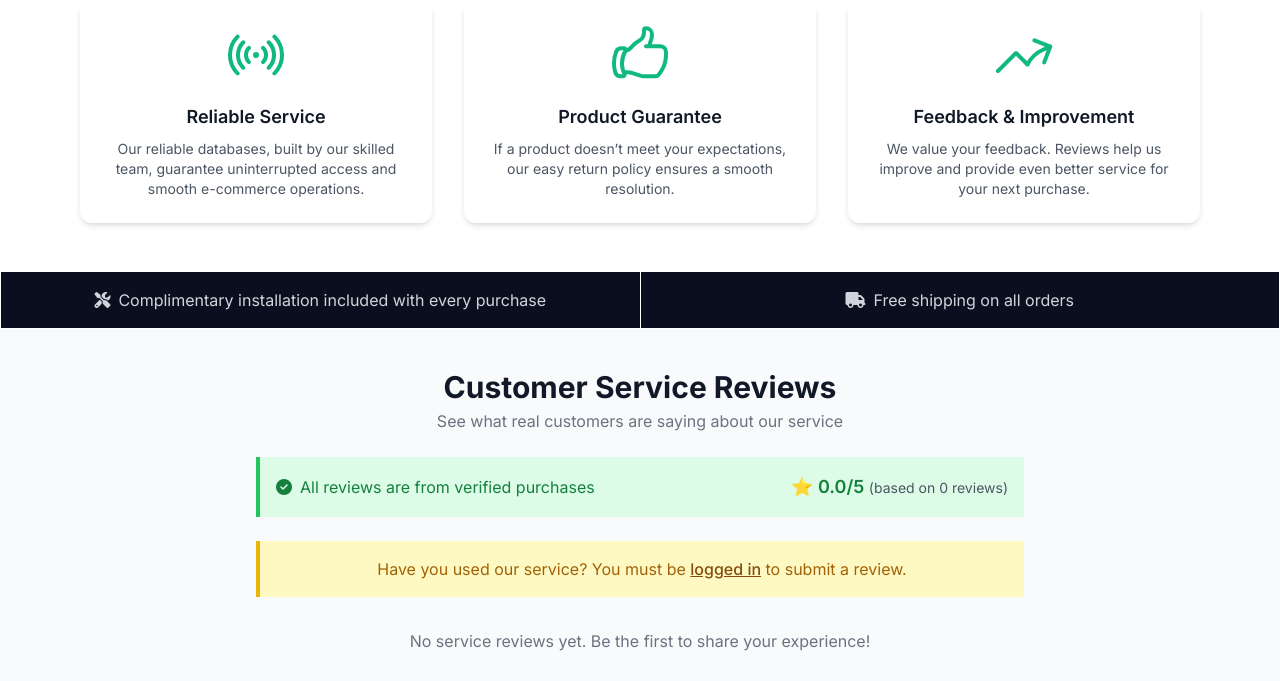
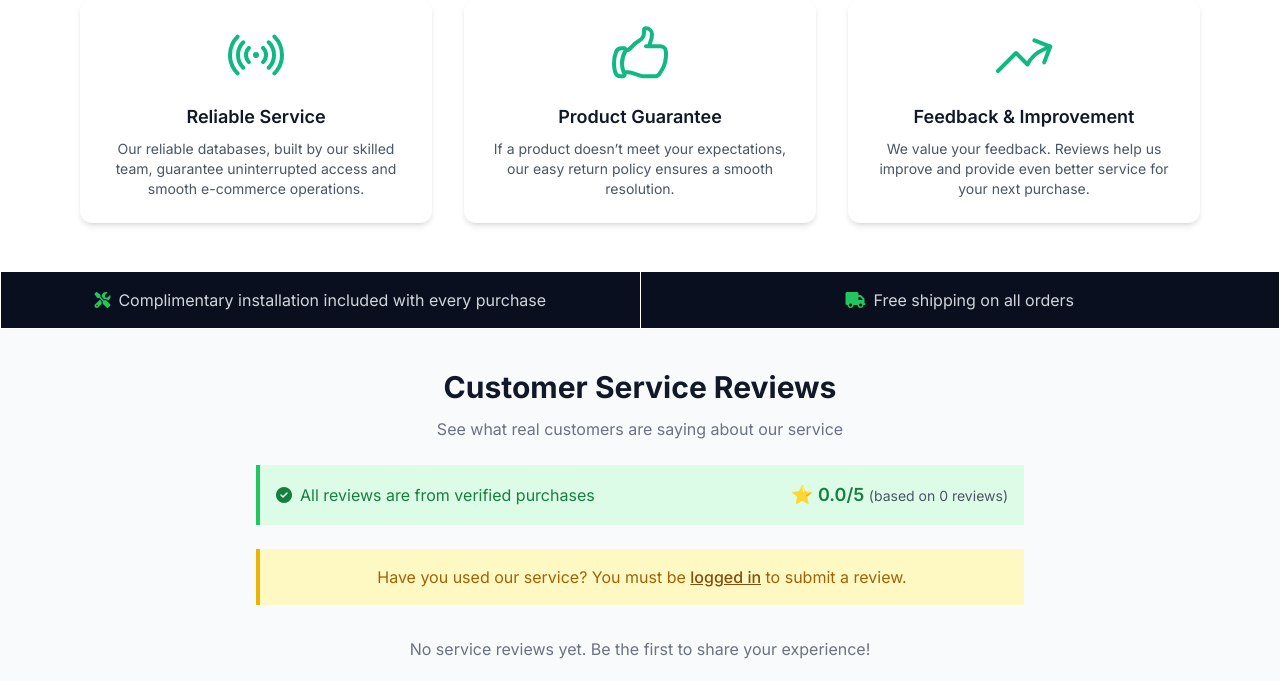
Before and after one commit to AsjadZafar/LuxeHomeTeam29, a PHP site: page /about_us.php in a window 1280 px wide. Shown: the part 3489-4170 px from the top of the page. Run offline with PHP 8.4, Linux system fonts and the light colour scheme; data comes from the database, SQL or seed files in the repository; data that the repository does not hold is empty; some libraries are stand-ins or nearby versions.

Commit message:
Improved UI and spacing for service review feature

```diff
--- a/about_us.php
+++ b/about_us.php
@@ -849,17 +849,18 @@ $total_reviews = $avg_data['total_reviews'];
 ?>
 
 <!-- Blue Section -->
+<!-- Blue Section -->
 <div class="w-full mb-6">
-    <div class="bg-[#0a0f1f] border border-white text-gray-300 flex flex-col sm:flex-row">
+    <div class="bg-[#0a0f1f] border border-white flex flex-col sm:flex-row">
         <!-- Left Half -->
         <div class="flex-1 flex justify-center items-center border-b sm:border-b-0 sm:border-r border-white px-4 py-4">
-            <i class="fas fa-tools mr-2"></i>
-            <span>Complimentary installation included with every purchase</span>
+            <i class="fas fa-tools text-green-500 mr-2"></i>
+            <span class="text-gray-300">Complimentary installation included with every purchase</span>
         </div>
         <!-- Right Half -->
         <div class="flex-1 flex justify-center items-center px-4 py-4">
-            <i class="fas fa-truck mr-2"></i>
-            <span>Free shipping on all orders</span>
+            <i class="fas fa-truck text-green-500 mr-2"></i>
+            <span class="text-gray-300">Free shipping on all orders</span>
         </div>
     </div>
 </div>
@@ -867,7 +868,7 @@ $total_reviews = $avg_data['total_reviews'];
 <!-- Heading + Subheading -->
 <div class="text-center mb-4 mt-10">
     <h2 class="text-3xl font-bold text-gray-900">Customer Service Reviews</h2>
-    <p class="text-gray-500 text-md mt-1 mb-6">See what real customers are saying about our service</p>
+    <p class="text-gray-500 text-md mt-3 mb-6">See what real customers are saying about our service</p>
 
     <!-- Verified + rating below heading -->
     <div class="bg-green-100 border-l-4 border-green-500 text-green-700 p-4 mb-6 max-w-3xl mx-auto flex justify-between items-center">
```
